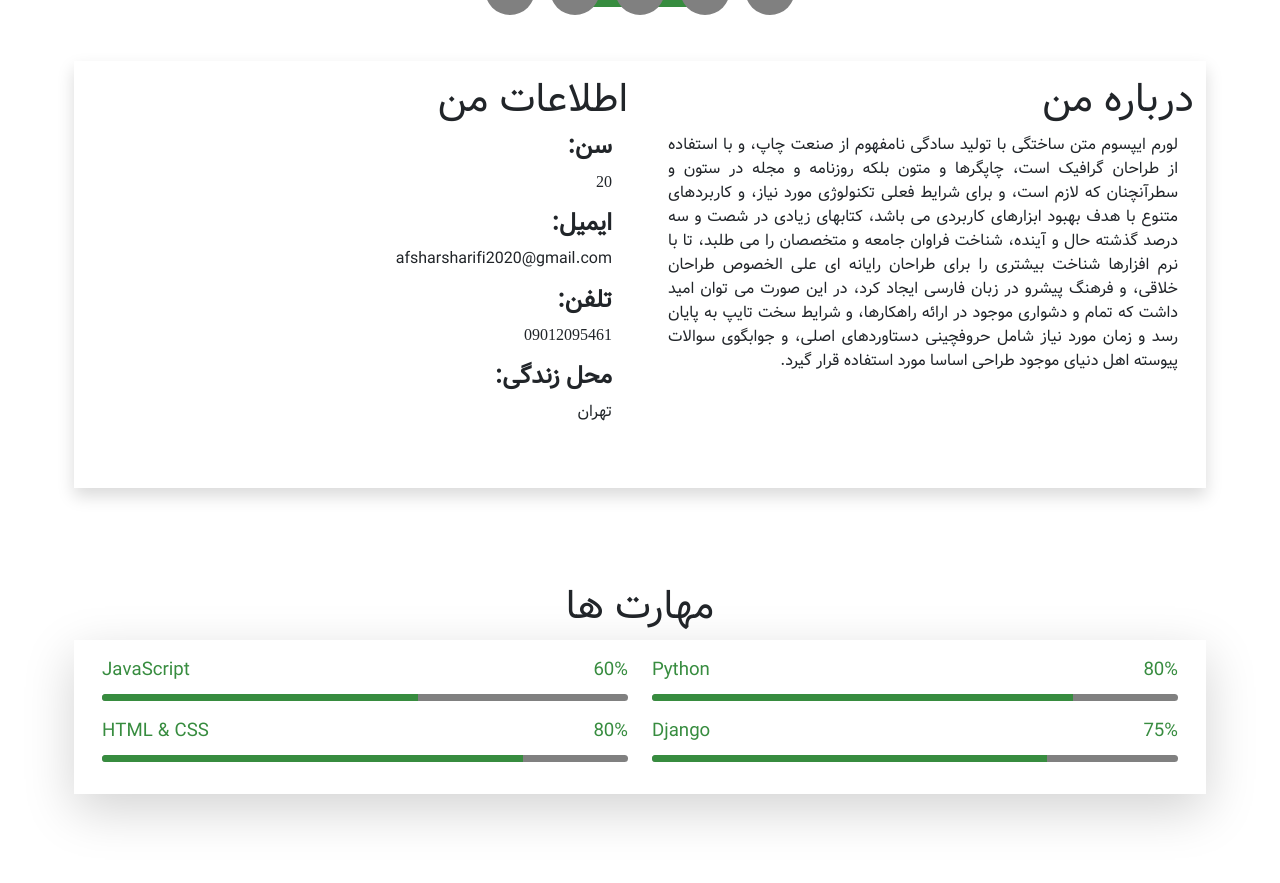
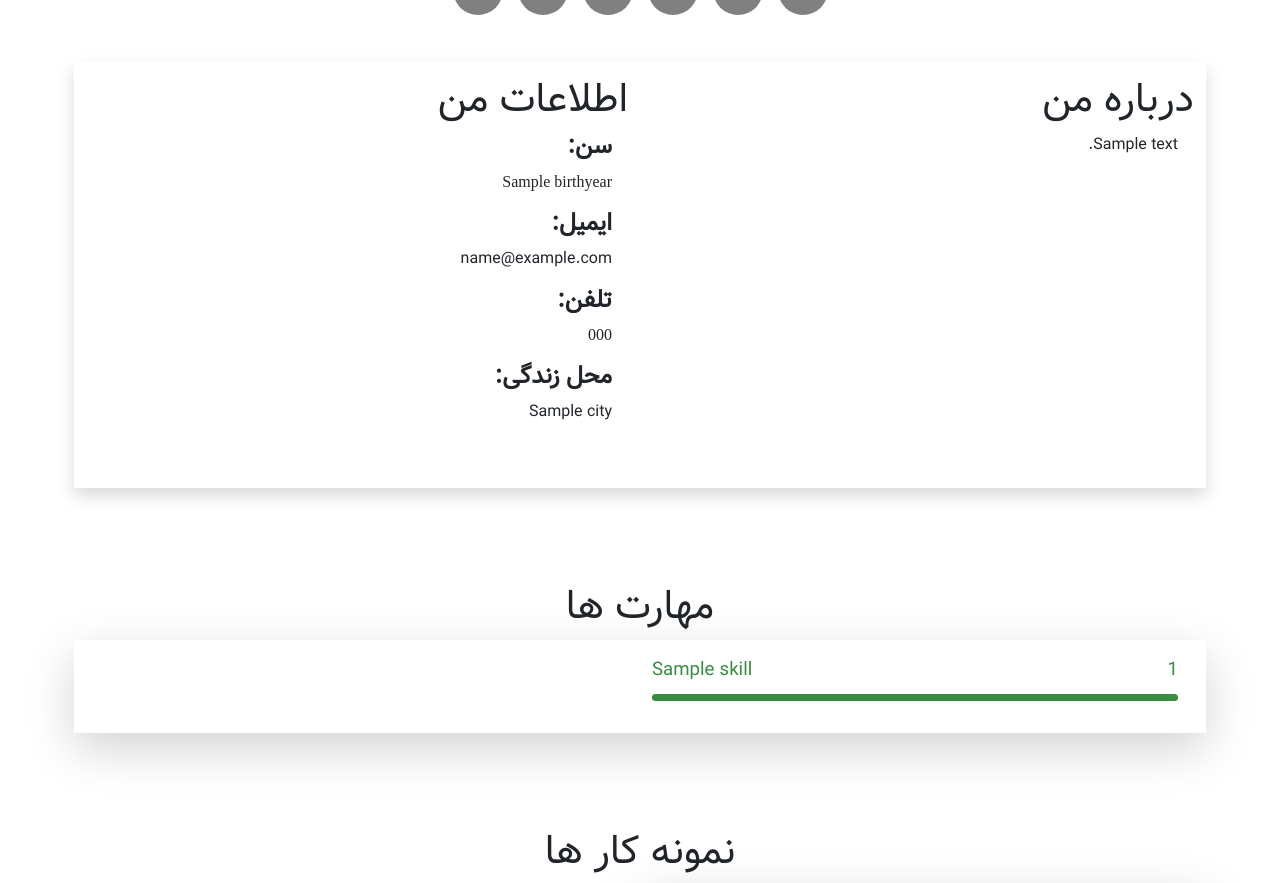
Before and after one commit to afsharsharifi/CVGen, a Django app: template templates/resume-template/CreativeCV.html in a window 1280 px wide. Shown: the part 503-1386 px from the top of the page. Run offline with Django 3.2, Linux system fonts and the light colour scheme; the template is opened without the code that fills it: most values are stand-ins (such as "Sample title", 1, 10 or a date in 2020); grey boxes marked "Sample" are stand-in pictures; some libraries are stand-ins or nearby versions; some web fonts are replaced.

Commit message:
Fixed first template

```diff
--- a/CVGen/urls.py
+++ b/CVGen/urls.py
@@ -30,6 +30,7 @@ urlpatterns = [
     path('userpanel/', include("CVGenProjects.urls")),
     path('userpanel/', include("CVGenExperiences.urls")),
     path('userpanel/', include("CVGenMessages.urls")),
+    path('', include("CVGenResumes.urls")),
 ]
 if settings.DEBUG:
     # add root static files
--- a/CVGenBasicInfo/views.py
+++ b/CVGenBasicInfo/views.py
@@ -22,6 +22,7 @@ def user_basic_info(request):
         city = request.POST.get('city')
         template = request.POST.get('select-template')
         about = request.POST.get('about')
+        profile_image = request.FILES.get('profile_image')
 
         if this_user_info:
             this_user_info.firstname = firstname
@@ -33,6 +34,7 @@ def user_basic_info(request):
             this_user_info.city = city
             this_user_info.template = template
             this_user_info.about = about
+            this_user_info.profile_image = profile_image
             this_user_info.save()
         else:
             UserBasicInfo.objects.create(
@@ -45,7 +47,8 @@ def user_basic_info(request):
                 mobile=phone,
                 city=city,
                 template=template,
-                about=about
+                about=about,
+                profile_image=profile_image,
             )
 
     context = {
--- a/CVGenExperiences/views.py
+++ b/CVGenExperiences/views.py
@@ -1,5 +1,3 @@
-import jdatetime
-import datetime
 from django.shortcuts import render
 
 from CVGenExperiences.models import UserExperience
--- /dev/null
+++ b/CVGenResumes/urls.py
@@ -0,0 +1,6 @@
+from django.urls import path
+from CVGenResumes.views import show_resume
+
+urlpatterns = [
+    path('r/<username>', show_resume),
+]
--- a/assets/css/CreativeCV.css
+++ b/assets/css/CreativeCV.css
@@ -22,10 +22,6 @@
     border-radius: 3px;
     padding: 7px 20px;
     border: none;
-}
-
-.back-image {
-    background-image: url("https://demo.templateflip.com/creative-cv/images/cc-bg-1.jpg");
 }
 
 .header-user-info {
@@ -221,3 +217,7 @@
     color: #585a58;
     font-size: 22pt;
 }
+
+.w-220px {
+    width: 220px;
+}
--- a/templates/resume-template/CreativeCV.html
+++ b/templates/resume-template/CreativeCV.html
@@ -1,3 +1,4 @@
+{% load static %}
 <!DOCTYPE html>
 <html lang="en" dir="rtl">
 
@@ -10,13 +11,13 @@
     <title>CVGen - رزومه ساز سیویژن</title>
 
     <!-- CSS Reset -->
-    <link rel="stylesheet" href="../css/reset.css">
+    <link rel="stylesheet" href="{% static './css/reset.css' %}">
     <!-- Bootstrap -->
-    <link rel="stylesheet" href="../vendor/bootstrap/css/bootstrap.rtl.min.css">
+    <link rel="stylesheet" href="{% static './vendor/bootstrap/css/bootstrap.rtl.min.css' %}">
     <!-- Font Awesome -->
-    <link rel="stylesheet" href="../vendor/fontawesome/css/all.min.css">
+    <link rel="stylesheet" href="{% static './vendor/fontawesome/css/all.min.css' %}">
     <!-- My Styles -->
-    <link rel="stylesheet" href="../css/CreativeCV.css">
+    <link rel="stylesheet" href="{% static './css/CreativeCV.css' %}">
 </head>
 
 <body>
@@ -24,7 +25,7 @@
         <i class="fa fa-arrow-up"></i>
     </button>
     <header>
-        <div class="back-image">
+        <div style="background-image: url('https://demo.templateflip.com/creative-cv/images/cc-bg-1.jpg');">
             <div class="header-user-info">
                 <nav class="d-flex flex-wrap align-items-center justify-content-center justify-content-md-start py-3">
                     <ul class="nav col-12 col-md-auto mb-2 justify-content-center mb-md-0">
@@ -36,16 +37,17 @@
                         <li><a href="#contact" class="nav-link px-2 link-dark text-white">ارتباط با من</a></li>
                     </ul>
                 </nav>
-                <img src="https://media-exp1.licdn.com/dms/image/C5603AQHEZ-Vq8uClrw/profile-displayphoto-shrink_200_200/0/1629027750607?e=1652313600&v=beta&t=wvqNKyMwho62FmoV_Mxzz2XEkNcn0iuXoGcuKgko70I" alt="افشار شریفی">
-                <h1>افشار شریفی</h1>
-                <h2>توسعه دهنده بکند</h2>
+                <img class="w-220px" src="{{ user_baisc_info.profile_image.url }}" alt="{{ user_baisc_info.firstname }} {{ user_baisc_info.lastname }}">
+                <h1>{{ user_baisc_info.firstname }} {{ user_baisc_info.lastname }}</h1>
+                <h2>{{ user_baisc_info.position }}</h2>
                 <button class="button-custom">دانلود رزومه</button>
                 <div class="social-networks-top">
-                    <a href="#"><i class="fab fa-facebook"></i></a>
-                    <a href="#"><i class="fab fa-instagram"></i></a>
-                    <a href="#"><i class="fab fa-twitter"></i></a>
-                    <a href="#"><i class="fab fa-telegram"></i></a>
-                    <a href="#"><i class="fab fa-whatsapp"></i></a>
+                    <a href="https://instagram.com/{{ user_baisc_info.instagram }}"><i class="fab fa-instagram"></i></a>
+                    <a href="https://t.me/{{ user_baisc_info.telegram }}"><i class="fab fa-telegram"></i></a>
+                    <a href="https://api.whatsapp.com/send?phone={{ user_baisc_info.whatsapp }}"><i class="fab fa-whatsapp"></i></a>
+                    <a href="https://github.com/{{ user_baisc_info.github }}"><i class="fab fa-github"></i></a>
+                    <a href="https://gitlab.com/{{ user_baisc_info.gitlab }}"><i class="fab fa-gitlab"></i></a>
+                    <a href="https://stackoverflow.com/users/{{ user_baisc_info.stackoverflow }}"><i class="fab fa-stack-overflow"></i></a>
                 </div>
             </div>
         </div>
@@ -55,7 +57,7 @@
             <div class="col-md-6">
                 <h3 class="fs-1 pt-3">درباره من</h3>
                 <p class="fs-6 justify-text px-3 pb-5">
-                    لورم ایپسوم متن ساختگی با تولید سادگی نامفهوم از صنعت چاپ، و با استفاده از طراحان گرافیک است، چاپگرها و متون بلکه روزنامه و مجله در ستون و سطرآنچنان که لازم است، و برای شرایط فعلی تکنولوژی مورد نیاز، و کاربردهای متنوع با هدف بهبود ابزارهای کاربردی می باشد، کتابهای زیادی در شصت و سه درصد گذشته حال و آینده، شناخت فراوان جامعه و متخصصان را می طلبد، تا با نرم افزارها شناخت بیشتری را برای طراحان رایانه ای علی الخصوص طراحان خلاقی، و فرهنگ پیشرو در زبان فارسی ایجاد کرد، در این صورت می توان امید داشت که تمام و دشواری موجود در ارائه راهکارها، و شرایط سخت تایپ به پایان رسد و زمان مورد نیاز شامل حروفچینی دستاوردهای اصلی، و جوابگوی سوالات پیوسته اهل دنیای موجود طراحی اساسا مورد استفاده قرار گیرد.
+                    {{ user_baisc_info.about }}
                 </p>
             </div>
             <div class="col-md-6">
@@ -63,19 +65,19 @@
                 <div class="fs-6 justify-text px-3 pb-5">
                     <div>
                         <h6 class="fw-bold fs-4">سن:</h6>
-                        <p class="farsi-digit">20</p>
+                        <p class="farsi-digit">{{ user_baisc_info.birthyear }}</p>
                     </div>
                     <div>
                         <h6 class="fw-bold fs-4">ایمیل:</h6>
-                        <p>afsharsharifi2020@gmail.com</p>
+                        <p>{{ user_baisc_info.email }}</p>
                     </div>
                     <div>
                         <h6 class="fw-bold fs-4">تلفن:</h6>
-                        <p class="farsi-digit">09012095461</p>
+                        <p class="farsi-digit">{{ user_baisc_info.mobile }}</p>
                     </div>
                     <div>
                         <h6 class="fw-bold fs-4">محل زندگی:</h6>
-                        <p>تهران</p>
+                        <p>{{ user_baisc_info.city }}</p>
                     </div>
                 </div>
             </div>
@@ -84,174 +86,114 @@
     <section id="skills" class="mt-5 p-3 container">
         <h3 class="fs-1 pt-3 text-center">مهارت ها</h3>
         <div class="shadow-lg p-3 row">
+            {% for skill in user_skills %}
             <div class="skill-percentage mb-3 col-md-6">
                 <div class="skillname-percentage">
-                    <span>Python</span>
-                    <span>80%</span>
+                    <span>{{ skill.title }}</span>
+                    <span>{{ skill.percentage }}</span>
                 </div>
                 <div class="parent-percentage">
-                    <div style="width: 80%;"></div>
+                    <div style="width: {{ skill.percentage }};"></div>
                 </div>
             </div>
-            <div class="skill-percentage mb-3 col-md-6">
-                <div class="skillname-percentage">
-                    <span>JavaScript</span>
-                    <span>60%</span>
-                </div>
-                <div class="parent-percentage">
-                    <div style="width: 60%;"></div>
-                </div>
-            </div>
-            <div class="skill-percentage mb-3 col-md-6">
-                <div class="skillname-percentage">
-                    <span>Django</span>
-                    <span>75%</span>
-                </div>
-                <div class="parent-percentage">
-                    <div style="width: 75%;"></div>
-                </div>
-            </div>
-            <div class="skill-percentage mb-3 col-md-6">
-                <div class="skillname-percentage">
-                    <span>HTML & CSS</span>
-                    <span>80%</span>
-                </div>
-                <div class="parent-percentage">
-                    <div style="width: 80%;"></div>
-                </div>
-            </div>
+            {% endfor %}
         </div>
     </section>
     <section id="portfolio" class="mt-5 p-3 container">
         <h3 class="fs-1 pt-3 text-center">نمونه کار ها</h3>
         <div class="row">
+            {% for project in user_projects %}
             <div class="portfolio-item shadow-lg col-md-6">
-                <img src="https://www.karlancer.com/api/file/1635584089-bxW2.png" alt="اسکوپلنت">
+                <img src="{{ project.image.url }}" alt="{{ project.title }}">
                 <div class="portfolio-item-body">
-                    <h1 class="fs-3 pt-2">سایت اسکوپلنت</h1>
+                    <h1 class="fs-3 pt-2">{{ project.title }}</h1>
                     <p class="justify-text">
-                        لورم ایپسوم متن ساختگی با تولید سادگی نامفهوم از صنعت چاپ، و با استفاده از طراحان گرافیک است، چاپگرها و متون بلکه روزنامه و مجله
+                        {{ project.description }}
                     </p>
-                    <a href="http://scoplant.com">وبسایت</a>
+                    <a href="{{ project.link }}">وبسایت</a>
                 </div>
             </div>
-            <div class="portfolio-item shadow-lg col-md-6">
-                <img src="https://www.karlancer.com/api/file/1635584089-bxW2.png" alt="اسکوپلنت">
-                <div class="portfolio-item-body">
-                    <h1 class="fs-3 pt-2">سایت اسکوپلنت</h1>
-                    <p class="justify-text">
-                        لورم ایپسوم متن ساختگی با تولید سادگی نامفهوم از صنعت چاپ، و با استفاده از طراحان گرافیک است، چاپگرها و متون بلکه روزنامه و مجله
-                    </p>
-                    <a href="http://scoplant.com">وبسایت</a>
-                </div>
-            </div>
+            {% endfor %}
         </div>
     </section>
     <section id="history" class="mt-5 p-3 container">
         <h3 class="fs-1 pt-3 text-center">سوابق</h3>
         <div>
             <div class="p-3 row">
+                {% for exp in user_experiences %}
                 <div class="history-item shadow-lg p-4 mb-4 col-12 col-md-6 col-lg-4">
-                    <img src="https://upload.wikimedia.org/wikipedia/fa/thumb/9/9f/Enghelab_technical_college_logo.svg/1200px-Enghelab_technical_college_logo.svg.png" alt="دانشکده انقلاب اسلامی">
+                    <img src="{{ exp.logo.url }}" alt="{{ exp.name }}">
                     <div>
                         <h2 class="fs-6 fw-bolder mb-3">
-                            دانشکده انقلاب اسلامی
+                            {{ exp.name }}
                         </h2>
                         <h4 class="fs-6">
                             از
-                            <span class="fst-italic">مهر 1399</span>
+                            <span class="fst-italic">{{ exp.start }}</span>
                             <br>
                             تا
-                            <span class="fst-italic">خرداد 1401</span>
+                            <span class="fst-italic">{{ exp.end }}</span>
                             <br>
                             مشغول
+                            {% if exp.isWork %}
+                            <span class="fst-italic">کار</span>
+                            {% else %}
                             <span class="fst-italic">تحصیل</span>
+                            {% endif %}
                             بودم.
                         </h4>
                     </div>
                 </div>
-                <div class="history-item shadow-lg p-4 mb-4 col-12 col-md-6 col-lg-4">
-                    <img src="https://upload.wikimedia.org/wikipedia/fa/thumb/9/9f/Enghelab_technical_college_logo.svg/1200px-Enghelab_technical_college_logo.svg.png" alt="دانشکده انقلاب اسلامی">
-                    <div>
-                        <h2 class="fs-6 fw-bolder mb-3">
-                            دانشکده انقلاب اسلامی
-                        </h2>
-                        <h4 class="fs-6">
-                            از
-                            <span class="fst-italic">مهر 1399</span>
-                            <br>
-                            تا
-                            <span class="fst-italic">خرداد 1401</span>
-                            <br>
-                            مشغول
-                            <span class="fst-italic">تحصیل</span>
-                            بودم.
-                        </h4>
-                    </div>
-                </div>
-                <div class="history-item shadow-lg p-4 mb-4 col-12 col-md-6 col-lg-4">
-                    <img src="https://upload.wikimedia.org/wikipedia/fa/thumb/9/9f/Enghelab_technical_college_logo.svg/1200px-Enghelab_technical_college_logo.svg.png" alt="دانشکده انقلاب اسلامی">
-                    <div>
-                        <h2 class="fs-6 fw-bolder mb-3">
-                            دانشکده انقلاب اسلامی
-                        </h2>
-                        <h4 class="fs-6">
-                            از
-                            <span class="fst-italic">مهر 1399</span>
-                            <br>
-                            تا
-                            <span class="fst-italic">خرداد 1401</span>
-                            <br>
-                            مشغول
-                            <span class="fst-italic">تحصیل</span>
-                            بودم.
-                        </h4>
-                    </div>
-                </div>
+                {% endfor %}
             </div>
         </div>
     </section>
     <section id="contact" class="mt-5 p-3 container">
         <div class="contact-us shadow-lg p-4">
             <h4 class="fs-2 text-center mb-4">ارسال پیام</h4>
-            <form class="form-contact">
+            <form method="post" class="form-contact">
+                {% csrf_token %}
                 <div class="input-contact">
                     <i class="fa fa-user"></i>
-                    <input type="text" placeholder="نام و نام خانوادگی">
+                    <input name="fullname" type="text" placeholder="نام و نام خانوادگی">
                 </div>
                 <div class="input-contact">
                     <i class="fas fa-sticky-note"></i>
-                    <input type="text" placeholder="موضوع">
+                    <input name="title" type="text" placeholder="موضوع">
                 </div>
                 <div class="input-contact">
                     <i class="fa fa-envelope"></i>
-                    <input type="email" placeholder="ایمیل">
+                    <input name="email" type="email" placeholder="ایمیل">
                 </div>
                 <div class="input-contact">
-                    <textarea class="text-area-contact" placeholder="متن پیام"></textarea>
+                    <textarea name="message" class="text-area-contact" placeholder="متن پیام"></textarea>
+                </div>
+                <div class="text-center">
+                    <button class="button-custom" type="submit">ارسال</button>
                 </div>
             </form>
         </div>
     </section>
     <footer class="bg-white mt-5">
         <div class="social-networks-footer">
-            <a href="#"><i class="fab fa-facebook"></i></a>
-            <a href="#"><i class="fab fa-instagram"></i></a>
-            <a href="#"><i class="fab fa-twitter"></i></a>
-            <a href="#"><i class="fab fa-telegram"></i></a>
-            <a href="#"><i class="fab fa-whatsapp"></i></a>
+            <a href="https://instagram.com/{{ user_baisc_info.instagram }}"><i class="fab fa-instagram"></i></a>
+            <a href="https://t.me/{{ user_baisc_info.telegram }}"><i class="fab fa-telegram"></i></a>
+            <a href="https://api.whatsapp.com/send?phone={{ user_baisc_info.whatsapp }}"><i class="fab fa-whatsapp"></i></a>
+            <a href="https://github.com/{{ user_baisc_info.github }}"><i class="fab fa-github"></i></a>
+            <a href="https://gitlab.com/{{ user_baisc_info.gitlab }}"><i class="fab fa-gitlab"></i></a>
+            <a href="https://stackoverflow.com/users/{{ user_baisc_info.stackoverflow }}"><i class="fab fa-stack-overflow"></i></a>
         </div>
         <div class="copyright text-center">
-            <h1>افشار شریفی</h1>
+            <h1>{{ user_baisc_info.firstname }} {{ user_baisc_info.lastname }}</h1>
             <p class="text-secondary">
                 تمامی حقوق مادی و معنوی این وبسایت متعلق به <a href="/">سیویژن</a> است.
             </p>
         </div>
     </footer>
     <!-- Bootstrap -->
-    <script src="../vendor/bootstrap/js/bootstrap.min.js"></script>
+    <script src="{% static './vendor/bootstrap/js/bootstrap.min.js' %}"></script>
     <!-- Font Awesome -->
-    <script src="../vendor/fontawesome/js/all.min.js"></script>
+    <script src="{% static './vendor/fontawesome/js/all.min.js' %}"></script>
     <!-- My Scripts -->
     <script>
         function ScrollToTop() {
```
Also changed, not shown: CVGenBasicInfo/models.py (+14 -0 lines), CVGenResumes/views.py (+55 -0 lines), templates/userpanel/basic-info.html (+6 -1 lines), CVGenBasicInfo/migrations/0001_initial.py, CVGenBasicInfo/migrations/0002_userbasicinfo_github_userbasicinfo_gitlab_and_more.py (deleted), CVGenExperiences/migrations/0002_alter_userexperience_logo.py (added).
